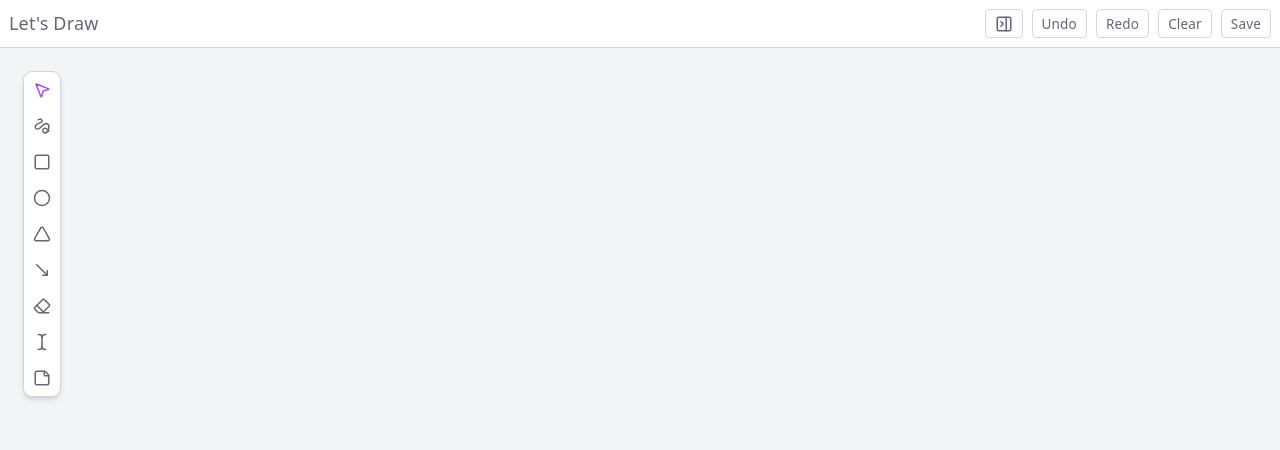
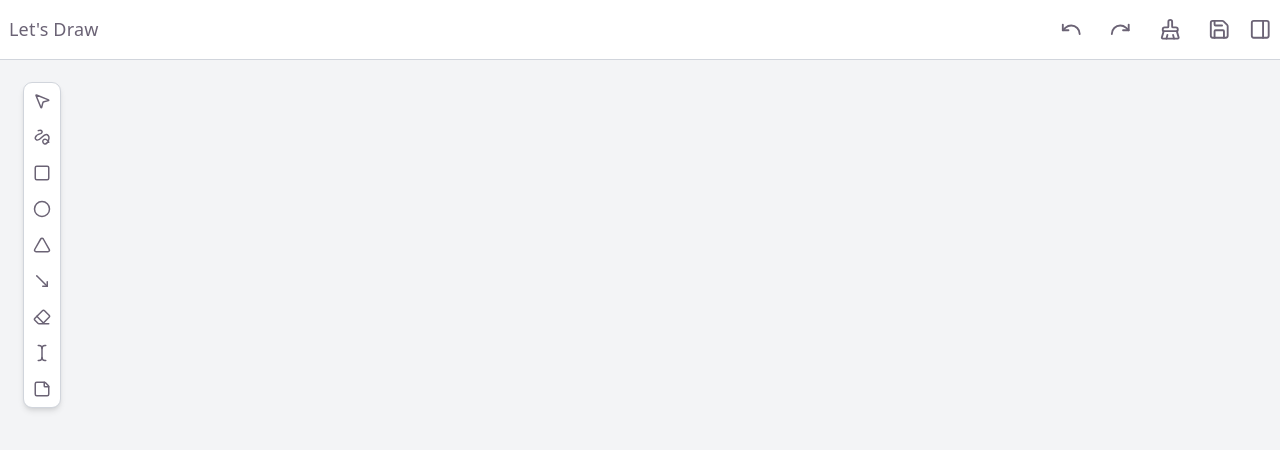
Before and after one commit to kashyapkrlucky/diagramic, a React (Vite) app: page / in a window 1280 px wide. Shown: the top 450 px of the page. Built offline with nearby package versions, Linux system fonts and the light colour scheme.

Commit message:
refactor, and store added

```diff
--- a/package.json
+++ b/package.json
@@ -14,7 +14,8 @@
     "lucide-react": "^1.8.0",
     "react": "^19.2.4",
     "react-dom": "^19.2.4",
-    "tailwindcss": "^4.2.2"
+    "tailwindcss": "^4.2.2",
+    "zustand": "^5.0.12"
   },
   "devDependencies": {
     "@eslint/js": "^9.39.4",
--- a/src/App.tsx
+++ b/src/App.tsx
@@ -3,29 +3,23 @@ import ToolOptions from "./components/ToolOptions";
 import NavBar from "./components/NavBar";
 
 import { useState } from "react";
-import type { Tool } from "./types";
 import Canvas from "./components/Canvas";
-import { tools } from "./components/ToolListing";
 import Sidebar from "./components/Sidebar";
 
 function App() {
-  const [selectedTool, setSelectedTool] = useState<Tool>(tools[0]);
-  const [selectedSubTool, setSelectedSubTool] = useState<Tool | null>(null);
-
   const [isSidebarOpen, setIsSidebarOpen] = useState(false);
+  const onCanvasAction = (action: string) => {
+    console.log("Canvas action", action);
+  };
 
   return (
     <div className="flex flex-col h-screen">
-      <NavBar onToggleSidebar={() => setIsSidebarOpen(!isSidebarOpen)} />
+      <NavBar onCanvasAction={onCanvasAction} isSidebarOpen={isSidebarOpen} onToggleSidebar={() => setIsSidebarOpen(!isSidebarOpen)} />
       <main className="flex-1 relative">
-        <Canvas />
+        <Canvas onAction={onCanvasAction} />
         <Sidebar isOpen={isSidebarOpen} onClose={() => setIsSidebarOpen(false)} />
-        <ToolBar
-          tools={tools}
-          selectedTool={selectedTool}
-          setSelectedTool={setSelectedTool}
-        />
-        <ToolOptions subTools={selectedTool.subTools} selectedSubTool={selectedSubTool} setSelectedSubTool={setSelectedSubTool} />
+        <ToolBar />
+        <ToolOptions />
       </main>
     </div>
   );
--- a/src/components/Canvas.tsx
+++ b/src/components/Canvas.tsx
@@ -1,3 +1,7 @@
-export default function Canvas() {
-  return <canvas className="absolute inset-0 w-full h-full bg-gray-100"></canvas>;
+interface CanvasProps {
+  onAction: (action: string) => void;
 }
+
+export default function Canvas({ onAction }: CanvasProps) {
+  return <canvas className="absolute inset-0 w-full h-full bg-gray-100" onClick={() => onAction("click")}></canvas>;
+}
--- a/src/components/NavBar.tsx
+++ b/src/components/NavBar.tsx
@@ -1,31 +1,46 @@
-import { PanelRightCloseIcon } from "lucide-react";
+import {
+  PanelRightCloseIcon,
+  PanelRightIcon,
+  UndoIcon,
+  RedoIcon,
+  BrushCleaningIcon,
+  SaveIcon,
+} from "lucide-react";
 
 interface NavBarProps {
+  isSidebarOpen: boolean;
   onToggleSidebar: () => void;
+  onCanvasAction: (action: string) => void;
 }
 
-export default function NavBar({ onToggleSidebar }: NavBarProps) {
+export default function NavBar({
+  isSidebarOpen,
+  onToggleSidebar,
+  onCanvasAction,
+}: NavBarProps) {
+
+  const actions = [
+    { icon: <UndoIcon className="w-5 h-5" />, name: "undo" },
+    { icon: <RedoIcon className="w-5 h-5" />, name: "redo" },
+    { icon: <BrushCleaningIcon className="w-5 h-5" />, name: "clear" },
+    { icon: <SaveIcon className="w-5 h-5" />, name: "save" },
+  ];
   return (
     <header className="border-b border-gray-300 p-2 flex items-center justify-between">
       <h1>Let's Draw</h1>
       <div className="flex items-center gap-2">
-        <button
-          className="px-2 py-1 border border-gray-300 rounded text-xs"
-          onClick={onToggleSidebar}
-        >
-          <PanelRightCloseIcon className="w-4 h-4" />
-        </button>
-        <button className="px-2 py-1 border border-gray-300 rounded text-xs">
-          Undo
-        </button>
-        <button className="px-2 py-1 border border-gray-300 rounded text-xs">
-          Redo
-        </button>
-        <button className="px-2 py-1 border border-gray-300 rounded text-xs">
-          Clear
-        </button>
-        <button className="px-2 py-1 border border-gray-300 rounded text-xs">
-          Save
+        {actions.map((action, index) => (
+          <button key={index} className="p-2" onClick={() => onCanvasAction(action.name)}>
+            {action.icon}
+          </button>
+        ))}
+
+        <button className="" onClick={onToggleSidebar}>
+          {isSidebarOpen ? (
+            <PanelRightCloseIcon className="w-5 h-5" />
+          ) : (
+            <PanelRightIcon className="w-5 h-5" />
+          )}
         </button>
       </div>
     </header>
--- a/src/components/ToolBar.tsx
+++ b/src/components/ToolBar.tsx
@@ -1,20 +1,17 @@
 
+import { useCanvasStore } from "../store/canvasStore";
 import type { Tool } from "../types";
 
-interface ToolBarProps {
-  tools: Tool[];
-  selectedTool: Tool;
-  setSelectedTool: (tool: Tool) => void;
-}
-
-export default function ToolBar({ tools, selectedTool, setSelectedTool }: ToolBarProps) {
+export default function ToolBar() {
+  const { tools, selectedTool, setSelectedTool } = useCanvasStore();
+  if (!tools) return null;
   return (
     <div className="absolute top-5 left-5 border border-gray-300 rounded-lg p-2 flex flex-col gap-4 shadow-md bg-white">
-      {tools.map((tool) => (
+      {tools.map((tool: Tool) => (
         <button
           key={tool.name}
           onClick={() => setSelectedTool(tool)}
-          className={selectedTool.name === tool.name ? "text-purple-500" : ""}
+          className={selectedTool?.name === tool.name ? "text-purple-500" : ""}
         >
           {tool.icon}
         </button>
--- a/src/components/ToolOptions.tsx
+++ b/src/components/ToolOptions.tsx
@@ -1,12 +1,8 @@
-import type { Tool } from "../types";
+import { useCanvasStore } from "../store/canvasStore";
 
-interface ToolOptionsProps {
-  subTools: Tool[];
-  selectedSubTool: Tool | null;
-  setSelectedSubTool: (tool: Tool | null) => void;
-}
+export default function ToolOptions() {
+  const { subTools, selectedSubTool, setSelectedSubTool } = useCanvasStore();
 
-export default function ToolOptions({ subTools, selectedSubTool, setSelectedSubTool }: ToolOptionsProps) {
   if (subTools.length === 0) {
     return null;
   }
@@ -16,11 +12,13 @@ export default function ToolOptions({ subTools, selectedSubTool, setSelectedSubT
         <button
           key={tool.name}
           onClick={() => setSelectedSubTool(tool)}
-          className={selectedSubTool?.name === tool.name ? "text-purple-500" : ""}
+          className={
+            selectedSubTool?.name === tool.name ? "text-purple-500" : ""
+          }
         >
           {tool.icon}
         </button>
       ))}
     </div>
-  )
+  );
 }
--- /dev/null
+++ b/src/store/canvasStore.ts
@@ -0,0 +1,24 @@
+import { create } from "zustand";
+import type { Tool } from "../types";
+import { tools } from "../components/ToolListing";
+
+interface CanvasStore {
+  tools: Tool[];
+  subTools: Tool[];
+  setSubTools: (subTools: Tool[]) => void;
+  selectedTool: Tool | null;
+  setSelectedTool: (tool: Tool) => void;
+  selectedSubTool: Tool | null;
+  setSelectedSubTool: (tool: Tool) => void;
+}
+
+export const useCanvasStore = create<CanvasStore>((set) => ({
+  tools: tools,
+  subTools: [],
+  setSubTools: (subTools: Tool[]) => set({ subTools }),
+  selectedTool: null,
+  setSelectedTool: (tool: Tool) =>
+    set({ selectedTool: tool, subTools: tool.subTools || [] }),
+  selectedSubTool: null,
+  setSelectedSubTool: (tool: Tool) => set({ selectedSubTool: tool }),
+}));
```
Also changed, not shown: 1 other file (tests, documents, lock files or other folders).
